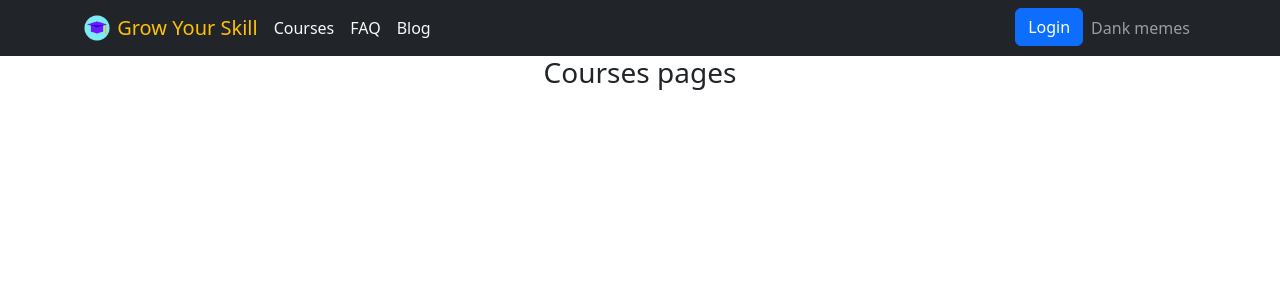
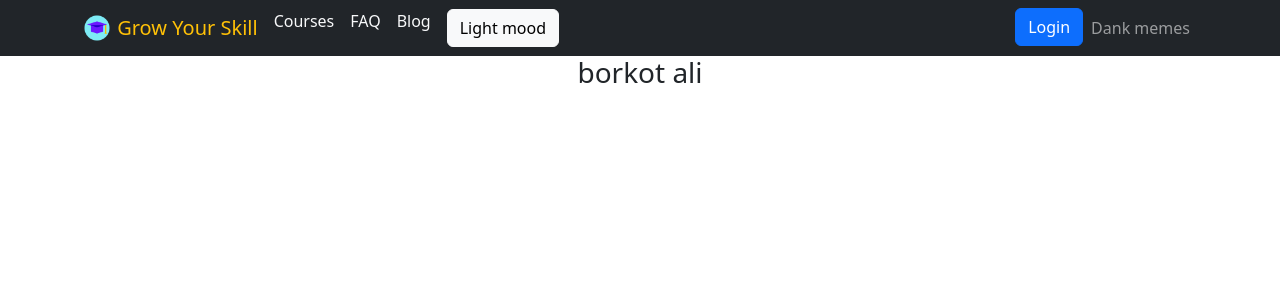
Before and after one commit to siam50/grow_your_skill_client_side, a React (Create React App) app: page /courses in a window 1280 px wide. Shown: the top 300 px of the page. Built offline with nearby package versions, Linux system fonts and the light colour scheme.

Commit message:
dark & light mood toggle

```diff
--- a/src/components/Courses/Courses.js
+++ b/src/components/Courses/Courses.js
@@ -1,9 +1,12 @@
-import React from 'react';
+import React, { useContext } from 'react';
+import { AuthContext } from '../../contexts/AuthProvider/AuthProvider';
 
 const Courses = () => {
+
+    const { user } = useContext(AuthContext);
     return (
         <div>
-            <h3>Courses pages</h3>
+            <h3>{user?.displayName}</h3>
         </div>
     );
 };
--- a/src/components/Login/Login.js
+++ b/src/components/Login/Login.js
@@ -29,7 +29,7 @@ const Login = () => {
                     <Form.Control name='password' type="password" placeholder="Password" required />
                 </Form.Group>
                 <Button variant="primary" type="submit">
-                    Submit
+                    Login
                 </Button>
             </Form>
             <div className='my-3'>
--- a/src/components/Register/Register.js
+++ b/src/components/Register/Register.js
@@ -37,7 +37,7 @@ const Register = () => {
                     <Form.Control name='password' type="password" placeholder="Password" required />
                 </Form.Group>
                 <Button variant="primary" type="submit">
-                    Submit
+                    Register
                 </Button>
             </Form>
             <Form.Label>If you hav'nt account!<Link to='/login'>Login</Link></Form.Label>
--- a/src/components/Shared/Header/Header.js
+++ b/src/components/Shared/Header/Header.js
@@ -1,4 +1,4 @@
-import React from 'react';
+import React, { useState } from 'react';
 import { Button } from 'react-bootstrap';
 import Container from 'react-bootstrap/Container';
 import Nav from 'react-bootstrap/Nav';
@@ -8,6 +8,11 @@ import { Link } from 'react-router-dom';
 import logo from '../../../assets/skill.png';
 
 const Header = () => {
+    const [mood, setMood] = useState(true);
+
+    const handleMood = () => {
+        setMood(!mood);
+    }
     return (
         <div>
             <Navbar collapseOnSelect expand="lg" bg="dark" variant="dark">
@@ -29,6 +34,11 @@ const Header = () => {
                             <Link className='me-lg-3 text-decoration-none text-light' to='/courses'>Courses</Link>
                             <Link className='me-lg-3 text-decoration-none text-light' to='/courses'>FAQ</Link>
                             <Link className='me-lg-3 text-decoration-none text-light' to='/blog'>Blog</Link>
+                            {
+                                mood ?
+                                    <Button onClick={handleMood} variant="light">Light mood</Button>
+                                    : <Button onClick={handleMood} variant="dark">Dark mood</Button>
+                            }
                         </Nav>
                         <Nav>
                             <Link to='/login'><Button variant="primary">Login</Button></Link>
--- /dev/null
+++ b/src/contexts/AuthProvider/AuthProvider.js
@@ -0,0 +1,20 @@
+import React, { createContext, useState } from 'react';
+import { getAuth } from 'firebase/auth';
+import app from '../../firebase/firebase.config';
+
+
+export const AuthContext = createContext();
+const auth = getAuth(app);
+
+const AuthProvider = ({ children }) => {
+    const [user, setUser] = useState({ displayName: 'borkot ali' })
+
+    const authInfo = { user }
+    return (
+        <AuthContext.Provider value={authInfo}>
+            {children}
+        </AuthContext.Provider>
+    );
+};
+
+export default AuthProvider;
--- a/src/index.js
+++ b/src/index.js
@@ -4,11 +4,14 @@ import './index.css';
 import App from './App';
 import reportWebVitals from './reportWebVitals';
 import 'bootstrap/dist/css/bootstrap.min.css';
+import AuthProvider from './contexts/AuthProvider/AuthProvider';
 
 const root = ReactDOM.createRoot(document.getElementById('root'));
 root.render(
   <React.StrictMode>
-    <App />
+    <AuthProvider>
+      <App />
+    </AuthProvider>
   </React.StrictMode>
 );
 
```
